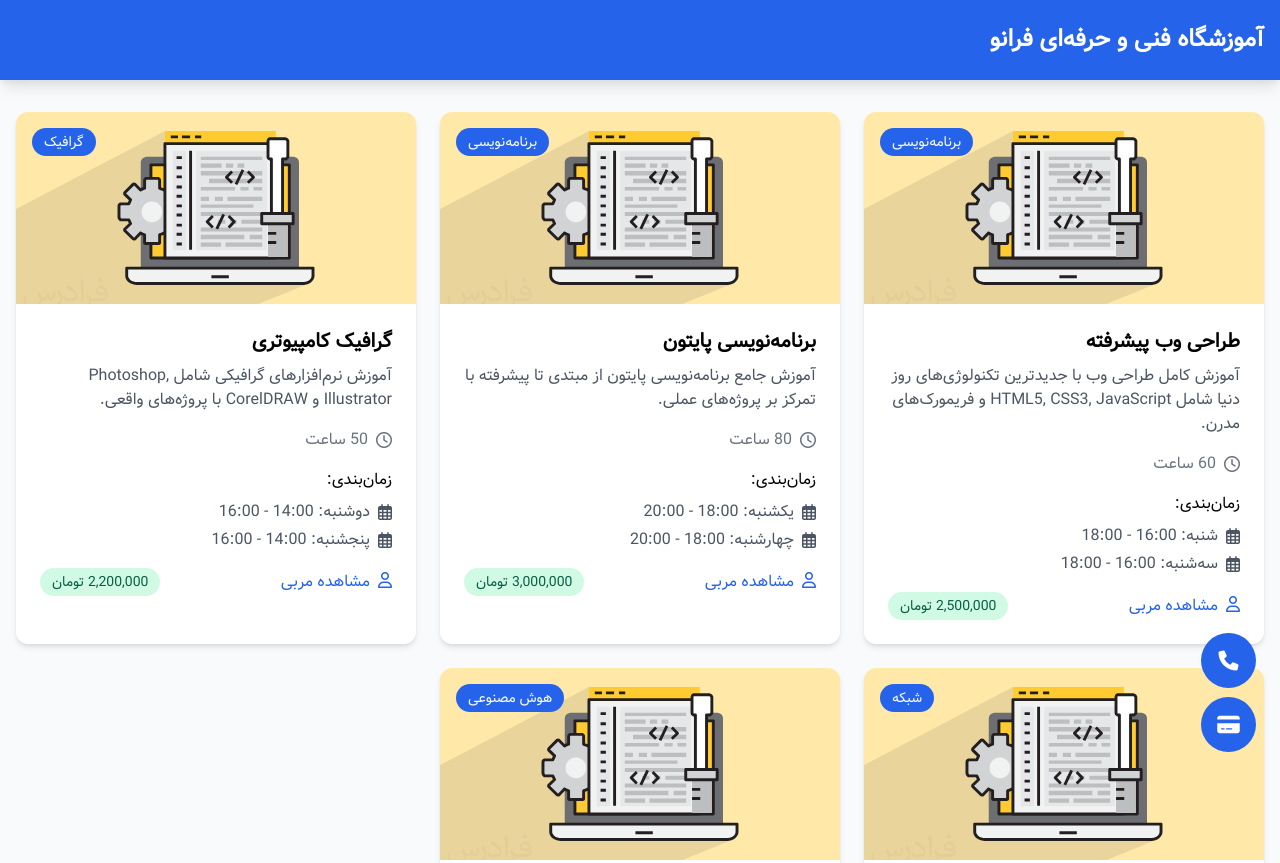
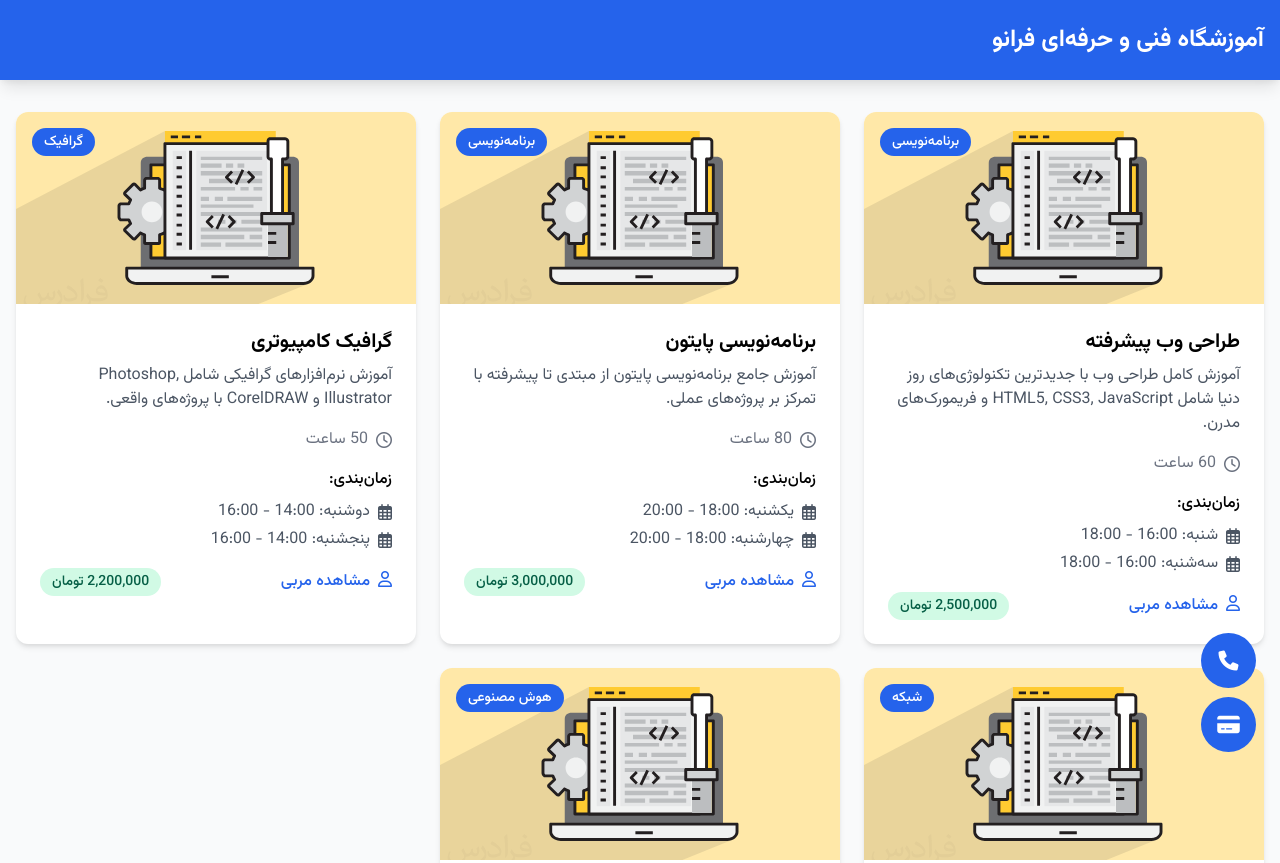
Before and after one commit to MutiDeveloper01/farano-academy, a plain HTML site: page index.html in a window 1280 px wide. Shown: the top 863 px of the page. Drawn offline with nearby package versions, Linux system fonts and the light colour scheme.

Commit message:
add googl fonts

```diff
--- a/index.html
+++ b/index.html
@@ -12,6 +12,13 @@
     <link
       rel="stylesheet"
       href="https://cdnjs.cloudflare.com/ajax/libs/font-awesome/6.0.0-beta3/css/all.min.css"
+    />
+    <!-- google font  -->
+    <link rel="preconnect" href="https://fonts.googleapis.com" />
+    <link rel="preconnect" href="https://fonts.gstatic.com" crossorigin />
+    <link
+      href="https://fonts.googleapis.com/css2?family=Vazirmatn:wght@100..900&display=swap"
+      rel="stylesheet"
     />
   </head>
   <body class="bg-gray-50 font-sans">
@@ -33,6 +40,15 @@
                 </div> -->
         </div>
       </div>
+      <style>
+        *,
+        body,
+        html {
+          font-family: "Vazirmatn", sans-serif;
+          font-optical-sizing: auto;
+          font-style: normal;
+        }
+      </style>
     </header>
 
     <!-- محتوای اصلی -->
@@ -131,7 +147,7 @@
       <i class="fa-solid fa-credit-card"></i>
     </button>
     <a href="tel:+989017640098" class="btn-phone-fixed bg-blue-600">
-        <i class="fa-solid fa-phone"></i>
+      <i class="fa-solid fa-phone"></i>
     </a>
     <!-- اسکریپت‌ها -->
     <script src="scripts/dataLoader.js"></script>
```
